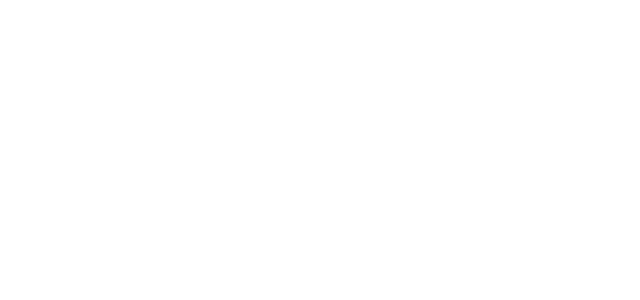
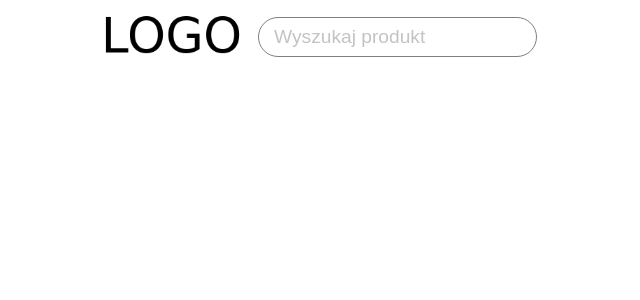
Before and after one commit to szymonsniadach/Shop, an Angular app in the folder shop/: page / in a window 1280 px wide. Shown: the top 300 px of the page, without its empty margins (2-642 px from the left). Built offline with nearby package versions, Linux system fonts and the light colour scheme.

Commit message:
- add reset styles - add some utilities scss - create header component

```diff
--- a/shop/src/app/app.component.html
+++ b/shop/src/app/app.component.html
@@ -1 +1,3 @@
+<app-header></app-header>
+
 <router-outlet></router-outlet>
--- a/shop/src/app/app.module.ts
+++ b/shop/src/app/app.module.ts
@@ -4,10 +4,12 @@
 import { AppRoutingModule } from './app-routing.module';
 import { AppComponent } from './app.component';
 import {httpInterceptorProviders} from "./core/interceptors/interceptors";
+import { HeaderComponent } from './core/header/header.component';
 
 @NgModule({
   declarations: [
-    AppComponent
+    AppComponent,
+    HeaderComponent
   ],
   imports: [
     BrowserModule,
--- /dev/null
+++ b/shop/src/app/core/header/header.component.html
@@ -0,0 +1,15 @@
+<header>
+  <div class="container">
+    <div class="flex-center-vertically">
+
+      <div>
+        <img class="logo" src="assets/img/logo.png" alt="logo">
+      </div>
+
+      <div>
+        <input class="input-search" type="search" placeholder="Wyszukaj produkt">
+      </div>
+
+    </div>
+  </div>
+</header>
--- /dev/null
+++ b/shop/src/app/core/header/header.component.scss
@@ -0,0 +1,10 @@
+img.logo {
+  height: 70px;
+}
+
+.input-search {
+  padding: 5px 15px;
+  height: 40px;
+  border-radius: 20px;
+  font-size: 1.2rem;
+}
--- /dev/null
+++ b/shop/src/app/core/header/header.component.ts
@@ -0,0 +1,15 @@
+import { Component, OnInit } from '@angular/core';
+
+@Component({
+  selector: 'app-header',
+  templateUrl: './header.component.html',
+  styleUrls: ['./header.component.scss']
+})
+export class HeaderComponent implements OnInit {
+
+  constructor() { }
+
+  ngOnInit() {
+  }
+
+}
--- /dev/null
+++ b/shop/src/assets/scss/abstracts/_reset.scss
@@ -0,0 +1,78 @@
+html, body, div, span, applet, object, iframe,
+h1, h2, h3, h4, h5, h6, p, blockquote, pre,
+a, abbr, acronym, address, big, cite, code,
+del, dfn, em, img, ins, kbd, q, s, samp,
+small, strike, strong, sub, sup, tt, var,
+b, u, i, center,
+dl, dt, dd, ol, ul, li,
+fieldset, form, label, legend,
+table, caption, tbody, tfoot, thead, tr, th, td,
+article, aside, canvas, details, embed,
+figure, figcaption, footer, header, hgroup,
+menu, nav, output, ruby, section, summary,
+time, mark, audio, video {
+  margin: 0;
+  padding: 0;
+  border: 0;
+  font-size: 100%;
+  font: inherit;
+  vertical-align: baseline;
+}
+
+/* HTML5 display-role reset for older browsers */
+article, aside, details, figcaption, figure,
+footer, header, hgroup, menu, nav, section {
+  display: block;
+}
+
+body, html {
+  line-height: 1;
+  //font-size: 10px;
+  width: 100%;
+  height: 100%;
+}
+
+ol, ul {
+  list-style: none;
+}
+
+blockquote, q {
+  quotes: none;
+}
+
+blockquote:before, blockquote:after,
+q:before, q:after {
+  content: '';
+  content: none;
+}
+
+table {
+  border-collapse: collapse;
+  border-spacing: 0;
+}
+
+a, a:hover, a:focus, a:active {
+  text-decoration: none;
+  color: currentColor;
+  outline: none;
+}
+
+*, :after, :before {
+  box-sizing: border-box;
+  -webkit-tap-highlight-color: transparent;
+}
+
+input, textarea {
+  outline: none;
+  appearance: none;
+  border-radius: 5px;
+  border: 1px solid gray;
+}
+
+::placeholder {
+  color: #c3c3c3;
+}
+
+:host {
+  position: relative;
+}
--- a/shop/src/assets/scss/abstracts/_variables.scss
+++ b/shop/src/assets/scss/abstracts/_variables.scss
@@ -1,3 +1,7 @@
+$font-weight-light: 300;
+$font-weight-normal: 400;
+$font-weight-bold: 700;
+
 $breakpoints: (
   sm: 576px,
   md: 768px,
--- /dev/null
+++ b/shop/src/assets/scss/utilities/flex.scss
@@ -0,0 +1,21 @@
+.flex {
+  display: flex;
+}
+
+.flex-center-horizontally {
+  display: flex;
+  justify-content: center;
+}
+
+.flex-center-vertically {
+  display: flex;
+  align-items: center;
+}
+
+.justify-content-center {
+  justify-content: center;
+}
+
+.align-items-center {
+  align-items: center;
+}
--- /dev/null
+++ b/shop/src/assets/scss/utilities/text.scss
@@ -0,0 +1,15 @@
+.text-center {
+  text-align: center;
+}
+
+.font-weight-light {
+  font-weight: $font-weight-light;
+}
+
+.font-weight-normal {
+  font-weight: $font-weight-normal;
+}
+
+.font-weight-bold {
+  font-weight: $font-weight-bold;
+}
--- a/shop/src/styles.scss
+++ b/shop/src/styles.scss
@@ -1,6 +1,10 @@
+@import "abstracts/reset";
 @import "abstracts/variables";
 @import "abstracts/color";
 @import "abstracts/fonts";
 @import "abstracts/mixins";
 
 @import "layout/grid";
+
+@import "utilities/flex";
+@import "utilities/text";
```
Also changed, not shown: shop/src/assets/img/logo.png (added), 1 other file (tests, documents, lock files or other folders). Lines whose indentation alone changed are shown as unchanged.
